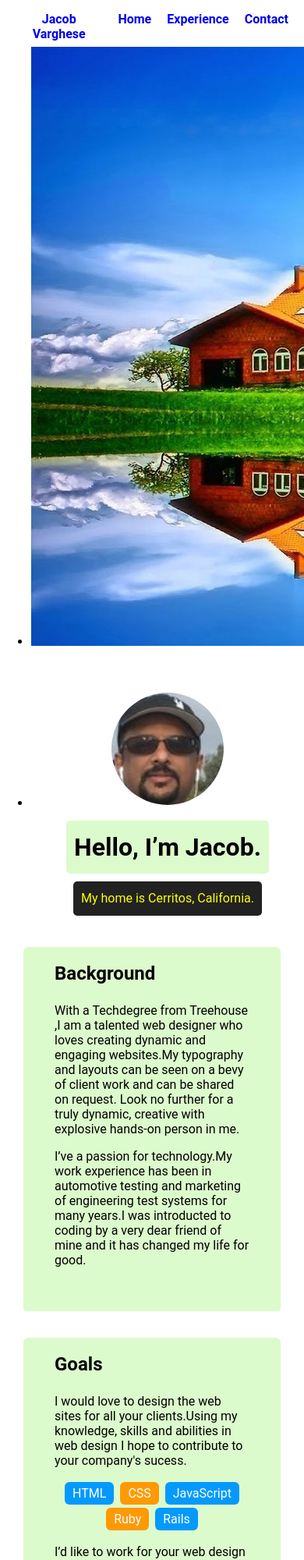
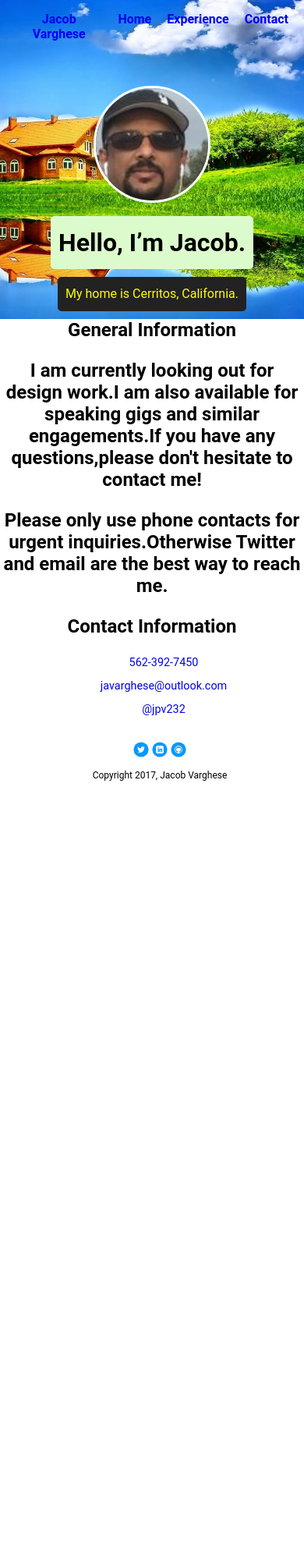
Before and after one commit to jacobpv/project--1-, a plain HTML site: page contact.html in a window 390 px wide. Shown: the top 2000 px of the page at 78% size. After the commit the page ends 1053 px from the top, so only its background shows below. Drawn offline with Linux system fonts and the light colour scheme; a web font is replaced by a local one.

Commit message:
add mail and phone

```diff
--- a/contact.html
+++ b/contact.html
@@ -16,38 +16,27 @@
           <li><a href="home.html">Home</a></li>
           <li><a href="experience.html">Experience</a></li>
           <li><a href="contact.html" class="selected">Contact</a></li>
-
         </ul>
     </div>
+    <header>
+			<img src="img/jacob.jpg" alt="picture of jacob" class="profile-image">
+      <h1 class="tag name">Hello, I’m Jacob.</h1>
+				<p class="tag location">My home is Cerritos, California.</p>
+    </header>
 
-    <header>
-			<ul class="logo">
-			<li><img src="img/homepage.jpg" alt="Picture Of Homepage" class="homepage-image"></li>
-      <li><img src="img/jacob.jpg" alt="Drawing of Jacob Varghese" class="profile-image"></li>
-      <h1 class="tag name">Hello, I’m Jacob.</h1>
-      <p class="tag location">My home is Cerritos, California.</p>
-    </header>
-    <main class="flex">
-      <div class="card">
-        <h2>Background</h2>
-        <p>With a Techdegree from Treehouse ,I am a talented web designer who loves creating dynamic and engaging websites.My typography and layouts can be seen on a bevy of client work and can be shared on request. Look no further for a truly dynamic, creative with explosive hands-on person in me.</p>
-        <p>I’ve a passion for technology.My work experience has been in automotive testing and marketing of engineering test systems for many years.I was introducted to coding by a very dear friend of mine and it has changed my life for good.</p>
-      </div>
-
-      <div class="card">
-        <h2>Goals</h2>
-        <p>I would love to design the web sites for all your clients.Using my knowledge, skills and abilities in web design I hope to contribute to your company's sucess.</p>
-        <ul class="skills">
-          <li>HTML</li>
-          <li>CSS</li>
-          <li>JavaScript</li>
-          <li>Ruby</li>
-          <li>Rails</li>
+    <section>
+      <h2>General Information<h2>
+        <p> I am currently looking out for design work.I am also available for speaking gigs and similar engagements.If you have any questions,please don't hesitate to contact me!</p>
+      <p>Please only use phone contacts for urgent inquiries.Otherwise Twitter and email are the best way to reach me.</p>
+      </section>
+      <section>
+        <h2>Contact Information</h2>
+        <ul class="contact-info">
+          <li class="phone"><a href="tel:562-392-7450">562-392-7450</a></li>
+          <li class="mail"><a href="mailto:javarghese@outlook.com">javarghese@outlook.com</a></li>
+          <li class="twitter"><a href="http://twitter.svg/intent/tweet?screen_name=jpv232">@jpv232</a></li>
         </ul>
-        <p>I’d like to work for your web design firm helping clients create an impressive online presence.</p>
-      </div>
-
-    </main>
+      </section>
     <footer>
 			<ul class="social-icon">
         <li><a href="http://twitter.com/jpv232"><img src="img/twitter.svg" alt="Twitter Logo" class="social-Twitter"></a></li>
--- a/css/styles.css
+++ b/css/styles.css
@@ -61,7 +61,7 @@ Heading
 ***************************/
 header {
   text-align: center;
-  background: url('img/jacob.jpg') no-repeat top center ;
+  background: url('../img/homepage.jpg') no-repeat top center ;
   background-size: cover;
   overflow: hidden;
   padding-top: 60px;
@@ -173,14 +173,12 @@ footer ul li  {
 /**************************
 PAGE: CONTACT
 ***************************/
-
- .contact-info {
+.contact-info {
 list-style: none;
 padding:0;
 margin:0;
 font-size:0.9em;
 }
-
 
 .contact-info a {
   display: block;
@@ -190,19 +188,6 @@ font-size:0.9em;
   padding:0 0 0 30px;
   margin: 0 0 10px;
 }
-
-  .contact-info li.phone a {
-  background-image: url('../img/phone.png');
-}
-
-.contact-info li.mail a {
-  background-image: url('../img/mail.png');
-}
-
-.contact-info li.twitter a {
-  background-image: url('../img/twitter.png');
-}
-
 
 
 a.social {background-repeat:
```
Also changed, not shown: home.html (+3 -9 lines), index.html (+3 -3 lines).
